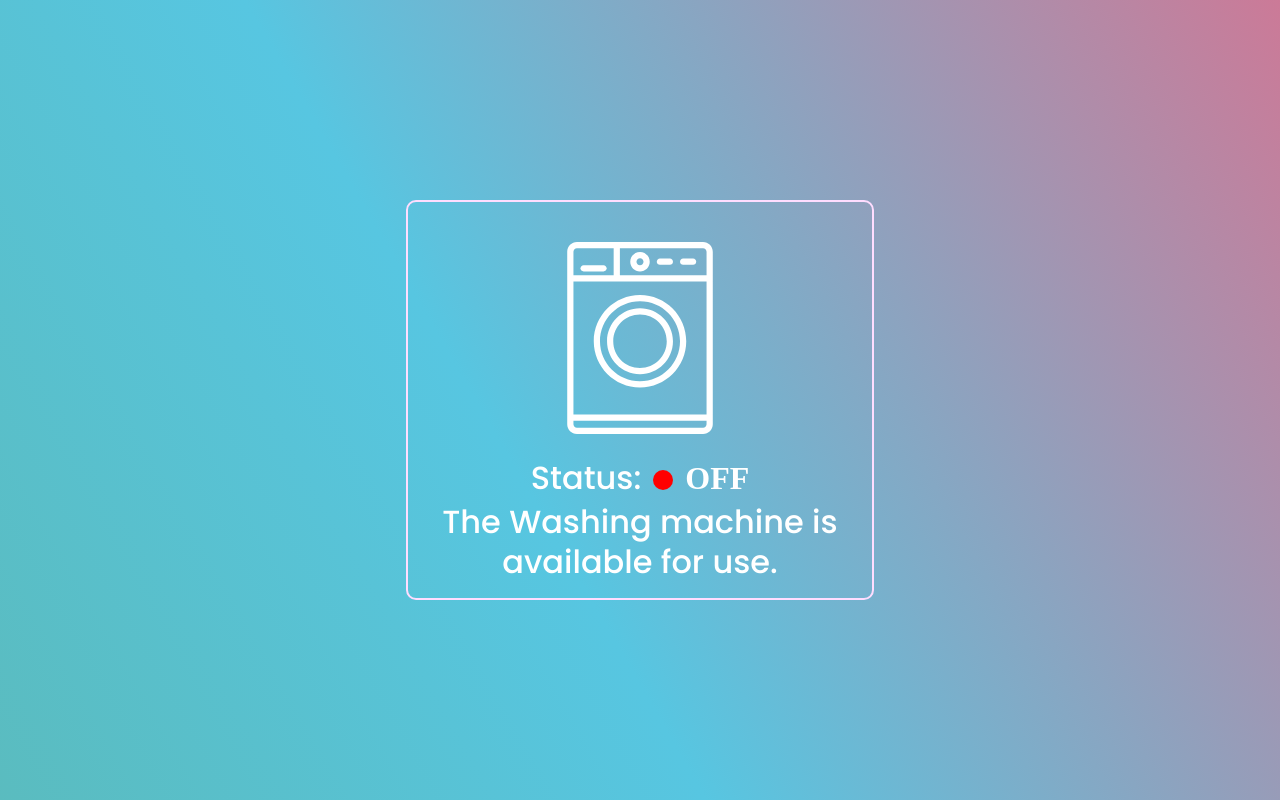
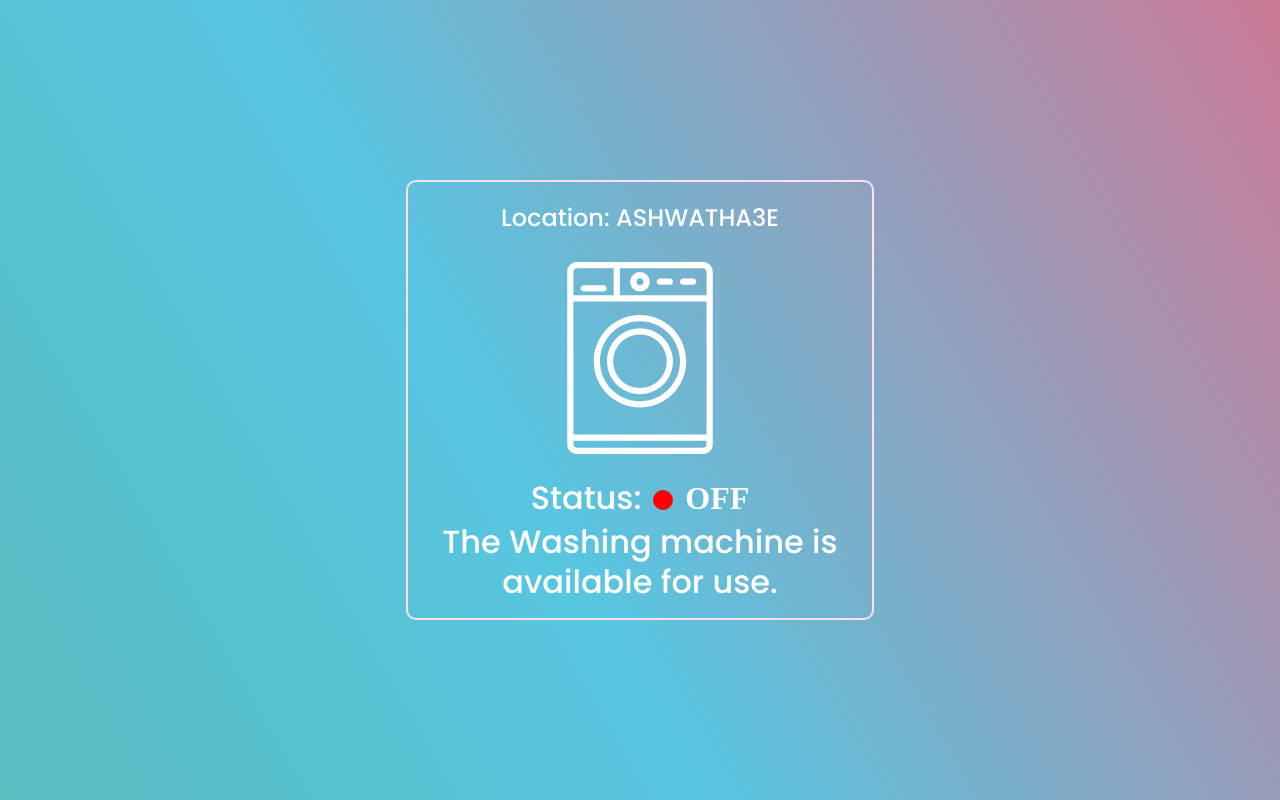
Before and after one commit to emgeex13/IoT, a plain HTML site: page index.html in a window 1280 px wide. Drawn offline with Linux system fonts and the light colour scheme; no server answers.

Commit message:
add location and favicon

```diff
--- a/index.html
+++ b/index.html
@@ -6,10 +6,18 @@
     <meta name="viewport" content="width=device-width, initial-scale=1.0" />
     <link rel="stylesheet" href="./style.css" />
     <title>Washing Machine Availability Project</title>
+    <!-- <link rel="icon" type="image/x-icon" href="favicon.ico" /> -->
+    <link rel="shortcut icon" href="favicon.png" type="image/x-icon" />
   </head>
   <body>
     <div class="container">
       <div class="card">
+        <div
+          class="location"
+          style="font-size: 1.5rem; color: rgb(255, 255, 255)"
+        >
+          Location: ASHWATHA3E
+        </div>
         <img id="wm" src="./wm.svg" alt="" />
         <div class="wrapper">
           <div class="status">Status:</div>
```
Also changed, not shown: favicon.png (added).
